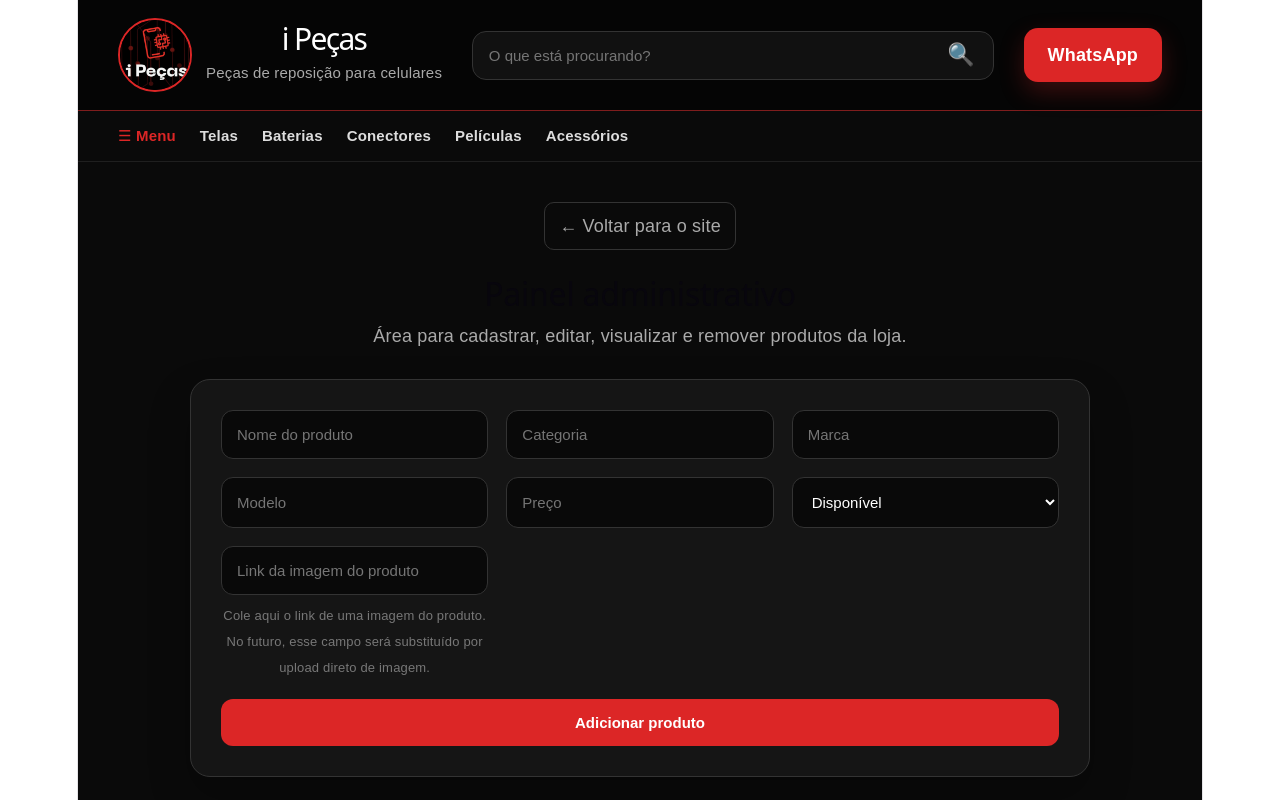
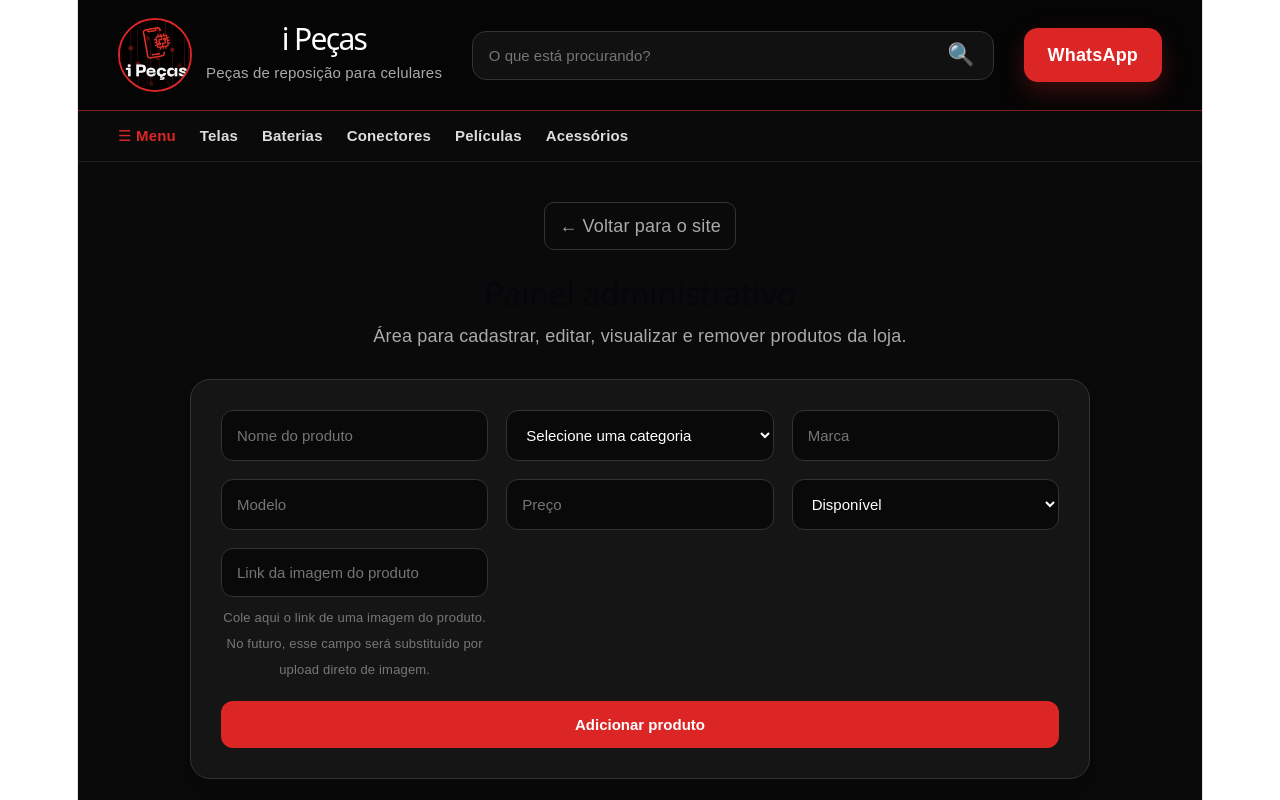
Before and after one commit to JohnTitor7/ipecas, a React (Vite) app: page /admin in a window 1280 px wide. Shown: the top 800 px of the page. Built offline with nearby package versions, Linux system fonts and the light colour scheme.

Commit message:
Add category select to product form

```diff
--- a/src/components/AdminPanel.jsx
+++ b/src/components/AdminPanel.jsx
@@ -49,10 +49,10 @@ function AdminPanel({
   function handleSubmit(event) {
     event.preventDefault();
 
-    if (!formData.name || !formData.price) {
-      alert("Preencha pelo menos o nome e o preço do produto.");
-      return;
-    }
+    if (!formData.name || !formData.category || !formData.price) {
+  alert("Preencha pelo menos nome, categoria e preço do produto.");
+  return;
+}
 
     if (editingProductId) {
       onUpdateProduct({
--- a/src/components/ProductForm.jsx
+++ b/src/components/ProductForm.jsx
@@ -5,25 +5,27 @@ function ProductForm({
   onSubmit,
   onCancelEdit,
 }) {
+  const categories = [
+    "Telas",
+    "Baterias",
+    "Conectores",
+    "Películas",
+    "Capas",
+    "Cabos",
+    "Áudio",
+    "Acessórios",
+  ];
+
+  const stockOptions = [
+    "Disponível",
+    "Últimas unidades",
+    "Sob consulta",
+    "Indisponível",
+  ];
+
   return (
-   <form
-  onSubmit={onSubmit}
-  style={{
-  backgroundColor: "#151515",
-  border: "1px solid #333",
-  borderRadius: "20px",
-  padding: "30px",
-  marginBottom: "30px",
-  boxShadow: "0 20px 40px rgba(0, 0, 0, 0.25)",
-}}
->
-  <div
-  style={{
-    display: "grid",
-    gridTemplateColumns: "repeat(auto-fit, minmax(260px, 1fr))",
-    gap: "18px",
-  }}
->
+    <form onSubmit={onSubmit} style={formStyle}>
+      <div style={fieldsGridStyle}>
         <input
           type="text"
           name="name"
@@ -33,14 +35,20 @@ function ProductForm({
           style={inputStyle}
         />
 
-      <input
-        type="text"
+        <select
           name="category"
-        placeholder="Categoria"
           value={formData.category}
           onChange={onChange}
           style={inputStyle}
-      />
+        >
+          <option value="">Selecione uma categoria</option>
+
+          {categories.map((category) => (
+            <option key={category} value={category}>
+              {category}
+            </option>
+          ))}
+        </select>
 
         <input
           type="text"
@@ -75,10 +83,11 @@ function ProductForm({
           onChange={onChange}
           style={inputStyle}
         >
-        <option>Disponível</option>
-        <option>Últimas unidades</option>
-        <option>Sob consulta</option>
-        <option>Indisponível</option>
+          {stockOptions.map((stock) => (
+            <option key={stock} value={stock}>
+              {stock}
+            </option>
+          ))}
         </select>
 
         <div>
@@ -91,58 +100,40 @@ function ProductForm({
             style={inputStyle}
           />
 
-        <p
-          style={{
-            color: "#777",
-            fontSize: "13px",
-            marginTop: "8px",
-          }}
-        >
-          Cole aqui o link de uma imagem do produto. No futuro, esse campo será
-          substituído por upload direto de imagem.
+          <p style={helperTextStyle}>
+            Cole aqui o link de uma imagem do produto. No futuro, esse campo
+            será substituído por upload direto de imagem.
           </p>
         </div>
       </div>
 
-      <button
-        type="submit"
-        style={{
-        backgroundColor: "#dc2626",
-        color: "white",
-        border: "none",
-        padding: "15px",
-        borderRadius: "12px",
-        cursor: "pointer",
-        fontWeight: "bold",
-        marginTop: "18px",
-        width: "100%",
-        fontSize: "15px",
-}}
-      >
+      <button type="submit" style={submitButtonStyle}>
         {editingProductId ? "Salvar alterações" : "Adicionar produto"}
       </button>
 
       {editingProductId && (
-        <button
-          type="button"
-          onClick={onCancelEdit}
-          style={{
-          backgroundColor: "transparent",
-          color: "#aaa",
-          border: "1px solid #555",
-          padding: "15px",
-          borderRadius: "12px",
-          cursor: "pointer",
-          fontWeight: "bold",
-          width: "100%",
-}}
-        >
+        <button type="button" onClick={onCancelEdit} style={cancelButtonStyle}>
           Cancelar edição
         </button>
       )}
     </form>
   );
 }
+
+const formStyle = {
+  backgroundColor: "#151515",
+  border: "1px solid #333",
+  borderRadius: "20px",
+  padding: "30px",
+  marginBottom: "30px",
+  boxShadow: "0 20px 40px rgba(0, 0, 0, 0.25)",
+};
+
+const fieldsGridStyle = {
+  display: "grid",
+  gridTemplateColumns: "repeat(auto-fit, minmax(260px, 1fr))",
+  gap: "18px",
+};
 
 const inputStyle = {
   width: "100%",
@@ -156,4 +147,35 @@ const inputStyle = {
   boxSizing: "border-box",
 };
 
+const helperTextStyle = {
+  color: "#777",
+  fontSize: "13px",
+  marginTop: "8px",
+};
+
+const submitButtonStyle = {
+  backgroundColor: "#dc2626",
+  color: "white",
+  border: "none",
+  padding: "15px",
+  borderRadius: "12px",
+  cursor: "pointer",
+  fontWeight: "bold",
+  marginTop: "18px",
+  width: "100%",
+  fontSize: "15px",
+};
+
+const cancelButtonStyle = {
+  backgroundColor: "transparent",
+  color: "#aaa",
+  border: "1px solid #555",
+  padding: "15px",
+  borderRadius: "12px",
+  cursor: "pointer",
+  fontWeight: "bold",
+  width: "100%",
+  marginTop: "12px",
+};
+
 export default ProductForm;
```
Lines whose indentation alone changed are shown as unchanged.
